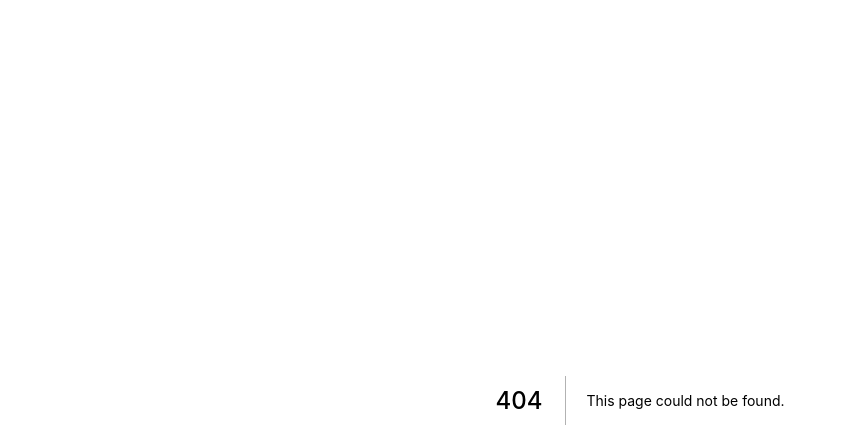
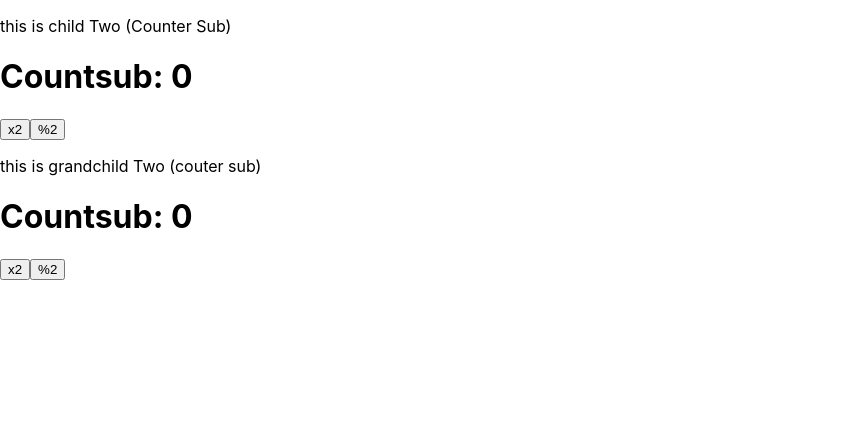
Before and after one commit to kichishima/redux_test, a Next.js app: page /components/childTwo in a window 1280 px wide. Before the commit this address had no page. Shown: the top 448 px of the page, without its empty margins (0-847 px from the left). Built offline with nearby package versions, Linux system fonts and the light colour scheme.

Commit message:
遷移後のページのどの階層からもstateへのアクセス可能に実装

```diff
--- a/pages/Page1.js
+++ b/pages/Page1.js
@@ -1,6 +1,7 @@
 import {useState} from 'react'
 import Link from 'next/link'
 import Counter from './components/counter'
+import ChildTwo from './components/childTwo'
 
 export default function Page1(){
     const [piyo, setpiyo] = useState("this is page1")
@@ -10,6 +11,7 @@ export default function Page1(){
             <Link href="/Page">default</Link>
             <Link href="/Page2">Page2</Link>
             <Counter/>
+            <ChildTwo/>
         </div>
     )
 }
--- /dev/null
+++ b/pages/components/childTwo.js
@@ -0,0 +1,12 @@
+import Counter from "./counter"
+import CounterSub from "./counterSub"
+import GrandchildTwo from "./grandchildTwo"
+export default function ChildTwo(){
+    return(
+        <div>
+            <p>this is child Two (Counter Sub)</p>
+            <CounterSub/>
+            <GrandchildTwo/>
+        </div>
+    )
+}
--- /dev/null
+++ b/pages/components/grandchildTwo.js
@@ -0,0 +1,11 @@
+import { func } from "prop-types";
+import CounterSub from "./counterSub";
+
+export default function GrandchildTwo(){
+    return (
+        <div>
+            <p>this is grandchild Two (couter sub)</p>
+            <CounterSub/>
+        </div>
+    )
+}
```
